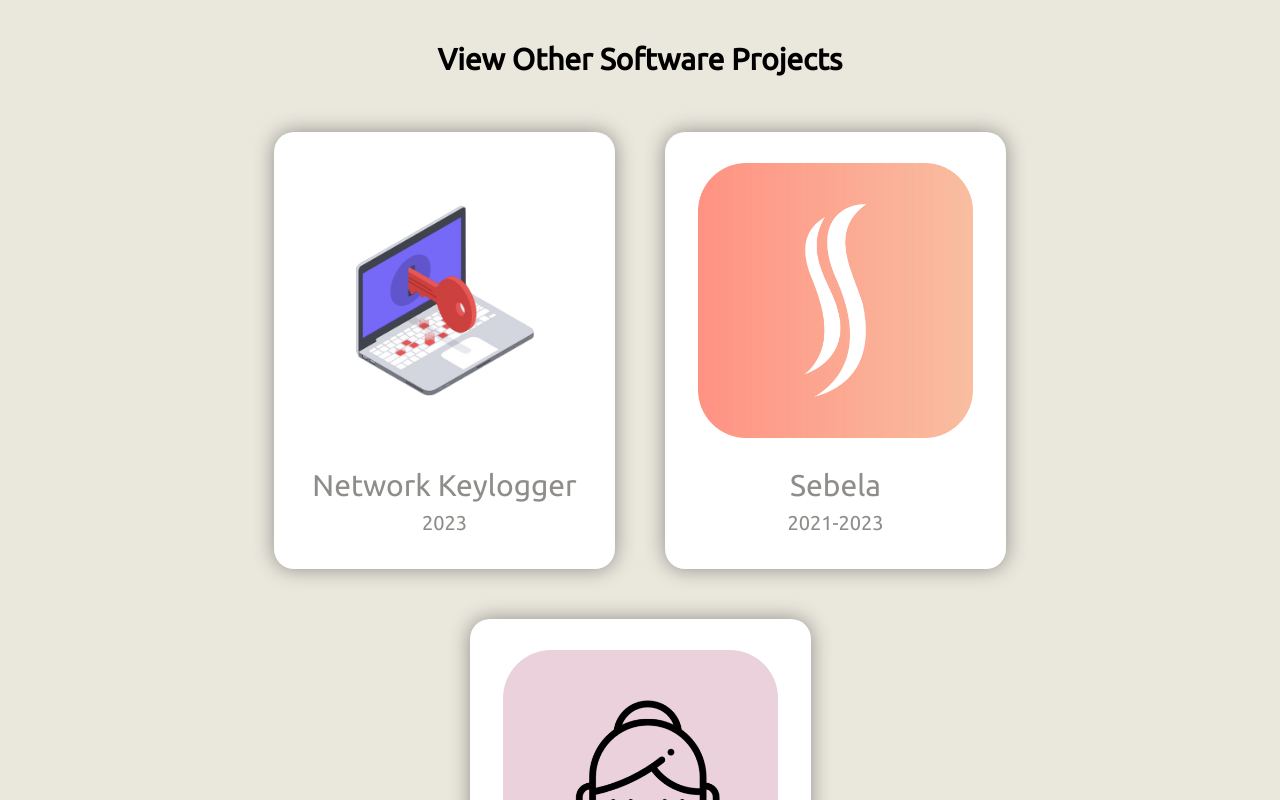
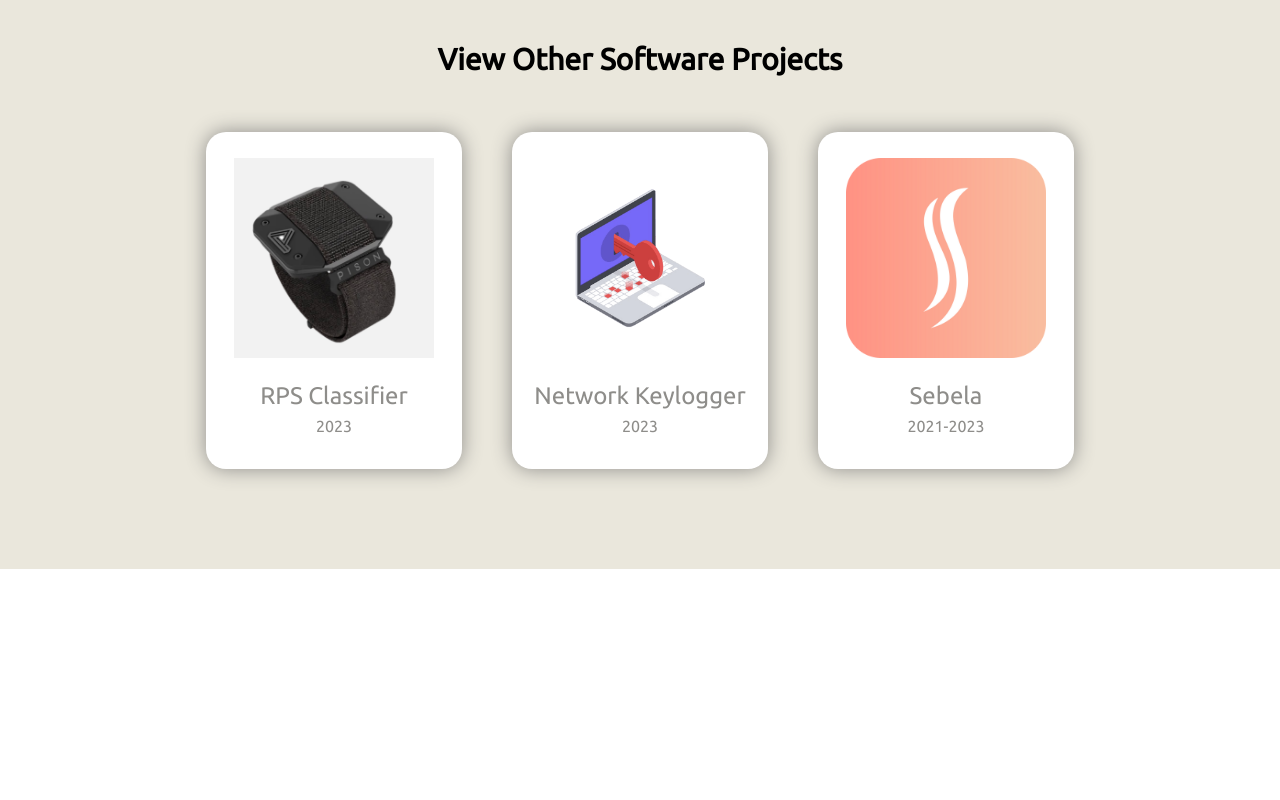
Before and after one commit to ljiang09/ljiang09.github.io, a React (Create React App) app: page /subpages/desktopPet in a window 1280 px wide. Shown: the part 2400-3200 px from the top of the page. After the commit the page ends 2969 px from the top, so only its background shows below. Built offline with nearby package versions, Linux system fonts and the light colour scheme.

Commit message:
fix: view more projects section
issue where this wasn't showing up for some pages

also updated the software recommendations

also adjusted card size

```diff
--- a/src/projectPages/components/ViewMoreProjects/index.js
+++ b/src/projectPages/components/ViewMoreProjects/index.js
@@ -16,7 +16,7 @@ const ViewMoreProjects = ({ type }) => {
     if (projects.includes(subpage)) {
       updatedProjects = projects.filter((project) => project !== subpage);
       if (substitution) updatedProjects.push(substitution);
-    }
+    } else updatedProjects = projects;
 
     updatedProjects = updatedProjects.map((project) =>
       project_data.find((projectObj) => projectObj.pageUrl === project)
@@ -30,8 +30,8 @@ const ViewMoreProjects = ({ type }) => {
   switch (type) {
     case TAGS.SOFTWARE:
       displayedProjects = getProjects(
-        ["desktopPet", "keylogger", "sebelaApp"],
-        "makeupGuideApp"
+        ["rockPaperScissors", "keylogger", "sebelaApp"],
+        "desktopPet"
       );
       break;
     case TAGS.IOS:
--- a/src/projectPages/components/ViewMoreProjects/styles.js
+++ b/src/projectPages/components/ViewMoreProjects/styles.js
@@ -43,9 +43,9 @@ const useStyles = makeStyles(() => ({
     },
   },
   projectImage: {
-    width: "275px",
-    height: "275px",
-    margin: "25px",
+    width: "200px",
+    height: "200px",
+    margin: "20px",
     display: "flex",
     alignItems: "center",
     justifyContent: "center",
@@ -57,11 +57,11 @@ const useStyles = makeStyles(() => ({
     },
   },
   projectName: {
-    fontSize: "30px",
+    fontSize: "24px",
     textTransform: "none",
   },
   projectDate: {
-    fontSize: "20px",
+    fontSize: "16px",
     textTransform: "none",
     marginBottom: "25px",
   },
```
